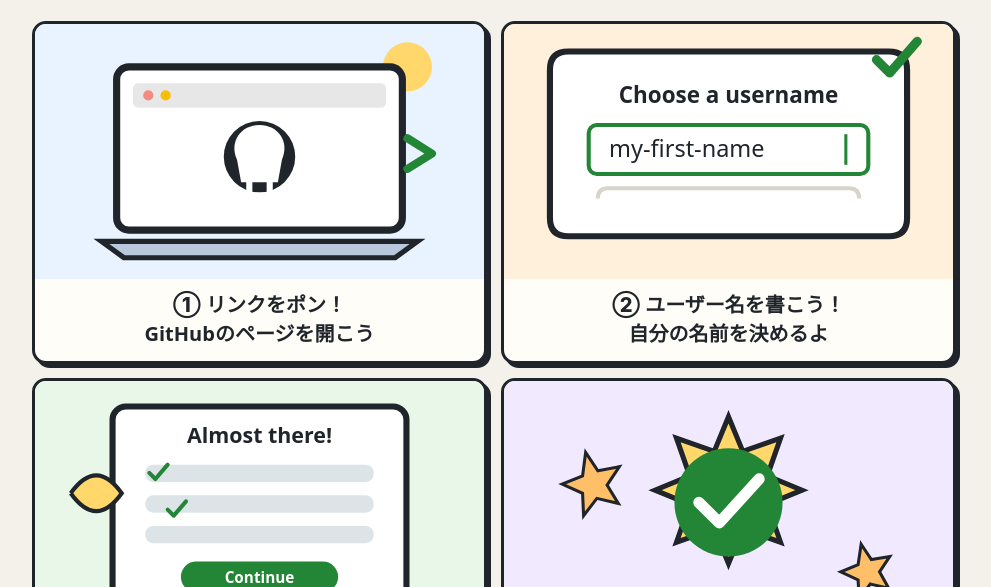
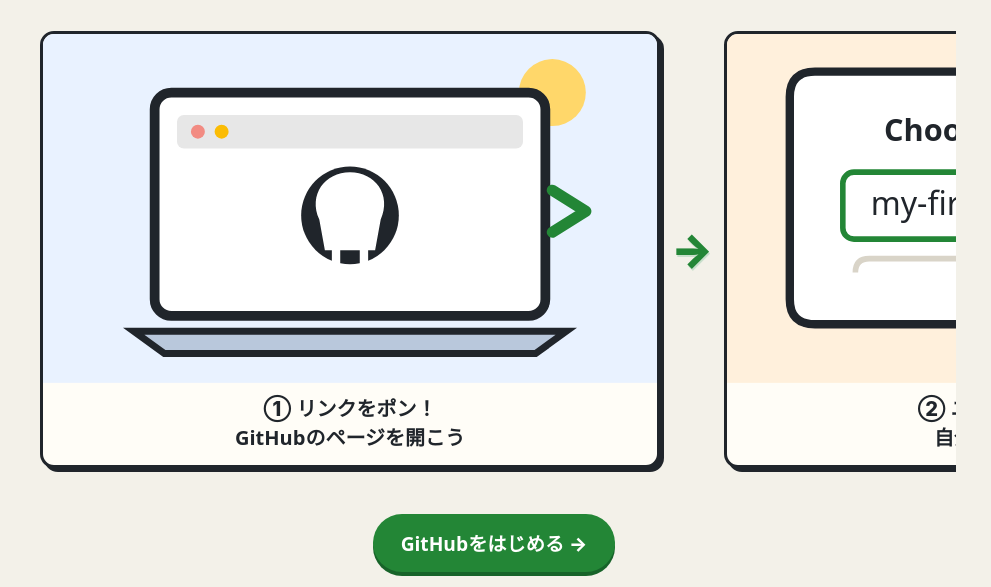
Before and after one commit to bonsai/github-start, a plain HTML site: page index.html in a window 1280 px wide. Shown: the part 161-748 px from the top of the page, without its empty margins (146-1137 px from the left). Drawn offline with Linux system fonts and the light colour scheme.

Commit message:
Add arrows between horizontally scrolling comic panels

```diff
--- a/index.html
+++ b/index.html
@@ -10,12 +10,12 @@
 main{width:min(960px,100%);margin:auto;padding:clamp(20px,5vw,48px) 18px 40px}
 header{text-align:center;margin-bottom:24px}h1{font-size:clamp(2rem,6vw,3.7rem);line-height:1.15;margin:0 0 12px;letter-spacing:.02em}
 .lead{font-size:clamp(1rem,2.5vw,1.3rem);margin:0;color:#555}
-.comic{display:grid;grid-template-columns:repeat(2,minmax(0,1fr));gap:14px}
-.panel{background:var(--paper);border:3px solid var(--ink);border-radius:14px;overflow:hidden;box-shadow:4px 4px 0 var(--ink)}
+.comic{display:flex;align-items:center;gap:0;overflow-x:auto;overscroll-behavior-x:contain;scroll-snap-type:x mandatory;padding:10px 8px 18px;scrollbar-width:thin}
+.panel{flex:0 0 min(78vw,620px);background:var(--paper);border:3px solid var(--ink);border-radius:14px;overflow:hidden;box-shadow:4px 4px 0 var(--ink);scroll-snap-align:center}.flow-arrow{flex:0 0 64px;display:grid;place-items:center;color:var(--green);font-size:2.8rem;font-weight:900;line-height:1;text-shadow:1px 2px 0 #c8dfcb}
 .panel svg{display:block;width:100%;height:auto}.caption{font-weight:800;text-align:center;font-size:clamp(1rem,2.5vw,1.25rem);padding:10px 8px 14px;min-height:3.5em}
 .cta{text-align:center;margin:28px auto 12px}.button{display:inline-block;background:var(--green);color:white;text-decoration:none;font-weight:800;font-size:1.2rem;padding:15px 28px;border-radius:999px;box-shadow:0 4px 0 #176329}.button:hover{filter:brightness(1.08);transform:translateY(-1px)}
 .note{text-align:center;color:#666;font-size:.9rem;line-height:1.7;margin:18px auto 0;max-width:650px}
-@media(max-width:560px){.comic{grid-template-columns:1fr;gap:12px}.panel svg{max-height:230px}}
+@media(max-width:560px){.panel{flex-basis:84vw}.flow-arrow{flex-basis:42px;font-size:2rem}.panel svg{max-height:260px}}
 </style>
 </head>
 <body>
@@ -36,6 +36,7 @@ header{text-align:center;margin-bottom:24px}h1{font-size:clamp(2rem,6vw,3.7rem);
 </svg>
 <div class="caption">① リンクをポン！<br>GitHubのページを開こう</div>
 </article>
+<div class="flow-arrow" aria-hidden="true">→</div>
 <article class="panel">
 <svg viewBox="0 0 440 250" role="img" aria-label="ユーザー名を考えて入力する">
 <rect width="440" height="250" fill="#fff0dc"/><path d="M45 45q0-18 18-18h314q18 0 18 18v145q0 18-18 18H63q-18 0-18-18z" fill="#fff" stroke="#20252b" stroke-width="6"/>
@@ -47,6 +48,7 @@ header{text-align:center;margin-bottom:24px}h1{font-size:clamp(2rem,6vw,3.7rem);
 </svg>
 <div class="caption">② ユーザー名を書こう！<br>自分の名前を決めるよ</div>
 </article>
+<div class="flow-arrow" aria-hidden="true">→</div>
 <article class="panel">
 <svg viewBox="0 0 440 250" role="img" aria-label="画面の案内にそって登録を進める">
 <rect width="440" height="250" fill="#e9f7e9"/><rect x="76" y="25" width="288" height="198" rx="13" fill="#fff" stroke="#20252b" stroke-width="6"/>
@@ -58,6 +60,7 @@ header{text-align:center;margin-bottom:24px}h1{font-size:clamp(2rem,6vw,3.7rem);
 </svg>
 <div class="caption">③ あとは画面の案内どおり<br>必要な項目を入力するだけ</div>
 </article>
+<div class="flow-arrow" aria-hidden="true">→</div>
 <article class="panel">
 <svg viewBox="0 0 440 250" role="img" aria-label="登録ができてうれしい">
 <rect width="440" height="250" fill="#f1eaff"/><path d="M220 35l14 34 37-13-13 37 34 14-34 14 13 37-37-13-14 34-14-34-37 13 13-37-34-14 34-14-13-37 37 13z" fill="#ffd76a" stroke="#20252b" stroke-width="5"/>
```
